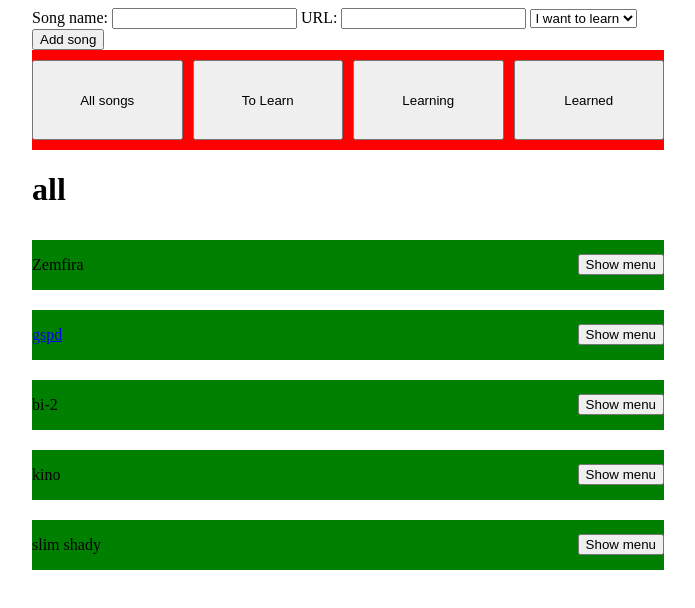
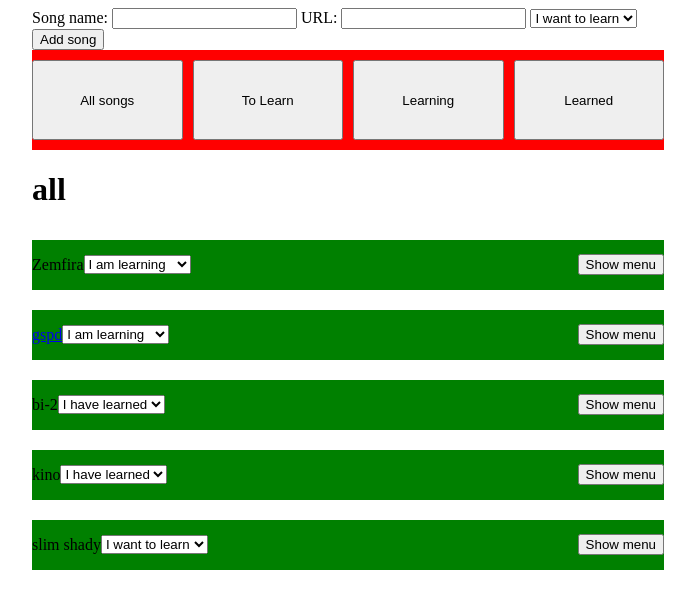
Before and after one commit to romanyaremchuk/songs-learning-tracker, a React (Vite) app: page / in a window 1280 px wide. Shown: the top 608 px of the page, without its empty margins (292-987 px from the left). Built offline with nearby package versions, Linux system fonts and the light colour scheme.

Commit message:
added status dropdown component, added editing status feature of already added songs. added tailwind and started integration with it to create basic pretty ui

```diff
--- a/src/App.tsx
+++ b/src/App.tsx
@@ -20,7 +20,7 @@ function App() {
         songs={songs}
         setUpdatedSong={setUpdatedSong}
         setSongs={setSongs}
-        header={filter}
+        statusCategory={filter}
       />
     </div>
   );
--- a/src/components/ItemMenu.tsx
+++ b/src/components/ItemMenu.tsx
@@ -1,10 +1,10 @@
-import React from "react";
 import style from "./ItemMenu.module.css";
 
 interface Props {
   onRemove: () => void;
   onSongNameRename: () => void;
   onSongURLEdit: () => void;
+  onChangeStatus: () => void;
 }
 
 const ItemMenu = ({ onRemove, onSongNameRename, onSongURLEdit }: Props) => {
--- a/src/components/SongForm.tsx
+++ b/src/components/SongForm.tsx
@@ -1,6 +1,7 @@
 import React, { useState } from "react";
 import { Song } from "../types/song";
 import { v4 as uuidv4 } from "uuid";
+import SongStatusDropdown from "./SongStatusDropdown";
 
 interface Props {
   songs: Song[];
@@ -45,11 +46,10 @@ const SongForm = ({ songs, setSongs }: Props) => {
         />{" "}
       </label>
       <label>
-        <select onChange={handleSelectChange}>
-          <option value={"wantToLearn"}>I want to learn</option>
-          <option value={"learning"}>I am learning</option>
-          <option value={"learned"}>I have learned</option>
-        </select>
+        <SongStatusDropdown
+          value={status}
+          handleSelectChange={handleSelectChange}
+        />
       </label>
       <button type="submit">Add song</button>
     </form>
--- a/src/components/SongItem.tsx
+++ b/src/components/SongItem.tsx
@@ -3,6 +3,7 @@ import { Song } from "../types/song";
 import ItemMenu from "./ItemMenu";
 import style from "./SongItem.module.css";
 import useClickOutside from "../hooks/useClickOutside";
+import SongStatusDropdown from "./SongStatusDropdown";
 
 interface Props {
   song: Song;
@@ -14,8 +15,12 @@ const SongItem = ({ song, handleRemoveSong, handleSongUpdate }: Props) => {
   const [itemIsMenuShown, setIsItemMenuShown] = useState(false);
   const [isEditingName, setIsEditingName] = useState(false);
   const [isEditingURL, setIsEditingURL] = useState(false);
+  const [isEditingStatus, setIsEditingStatus] = useState(false);
   const [newSongName, setNewSongName] = useState(song.name);
   const [newURL, setNewURL] = useState(song.url);
+  const [status, setStatus] = useState<"wantToLearn" | "learning" | "learned">(
+    song.status
+  );
   const itemMenuRef = useRef<HTMLDivElement>(null);
   const inputNameRef = useRef<HTMLInputElement>(null);
   const inputURLRef = useRef<HTMLInputElement>(null);
@@ -24,7 +29,14 @@ const SongItem = ({ song, handleRemoveSong, handleSongUpdate }: Props) => {
     setIsItemMenuShown(false);
     setIsEditingName(false);
     setIsEditingURL(false);
+    setIsEditingStatus(false);
   });
+
+  const handleStatusChange = (e: React.ChangeEvent<HTMLSelectElement>) => {
+    const newStatus = e.target.value as "wantToLearn" | "learning" | "learned";
+    setStatus(newStatus as "wantToLearn" | "learning" | "learned");
+    handleSongUpdate({ ...song, status: newStatus });
+  };
 
   useClickOutside(inputNameRef as React.RefObject<HTMLElement>, () => {
     if (isEditingName) {
@@ -74,7 +86,7 @@ const SongItem = ({ song, handleRemoveSong, handleSongUpdate }: Props) => {
         </p>
       )}
 
-      {isEditingName && !isEditingURL && (
+      {isEditingName && (
         <input
           ref={inputNameRef}
           value={newSongName}
@@ -96,6 +108,12 @@ const SongItem = ({ song, handleRemoveSong, handleSongUpdate }: Props) => {
         />
       )}
 
+      <SongStatusDropdown
+        value={status}
+        setIsVisible={setIsEditingURL}
+        handleSelectChange={handleStatusChange}
+      />
+
       {itemIsMenuShown ? (
         <div ref={itemMenuRef} className={style.SongItemMenu}>
           <ItemMenu
@@ -110,6 +128,11 @@ const SongItem = ({ song, handleRemoveSong, handleSongUpdate }: Props) => {
               setIsEditingURL(true);
             }}
             onRemove={handleRemoveSong}
+            onChangeStatus={() => {
+              setIsItemMenuShown(false);
+              handleSongUpdate(song);
+              setIsEditingName(true);
+            }}
           />
         </div>
       ) : (
--- a/src/components/SongList.tsx
+++ b/src/components/SongList.tsx
@@ -4,17 +4,24 @@ import style from "./SongList.module.css";
 
 interface Props {
   songs: Song[];
-  header: string;
+  statusCategory: string;
   setSongs: (songs: Song[]) => void;
   setUpdatedSong: (song: Song) => void;
 }
 
-const SongList = ({ songs, header, setSongs, setUpdatedSong }: Props) => {
+const SongList = ({
+  songs,
+  statusCategory,
+  setSongs,
+  setUpdatedSong,
+}: Props) => {
   const filteredSongs =
-    header === "all" ? songs : songs.filter((song) => song.status === header);
+    statusCategory === "all"
+      ? songs
+      : songs.filter((song) => song.status === statusCategory);
   return (
     <>
-      <h1>{header}</h1>
+      <h1>{statusCategory}</h1>
       <div className={style.SongList}>
         {filteredSongs.map((song) => (
           <SongItem
--- /dev/null
+++ b/src/components/SongStatusDropdown.tsx
@@ -0,0 +1,30 @@
+import React from "react";
+
+interface Props {
+  setIsVisible?: (isVisible: boolean) => void;
+  handleSelectChange: (e: React.ChangeEvent<HTMLSelectElement>) => void;
+  value: "wantToLearn" | "learning" | "learned";
+}
+
+const SongStatusDropdown = ({
+  handleSelectChange,
+  setIsVisible,
+  value,
+}: Props) => {
+  return (
+    <>
+      <select
+        onFocus={() => setIsVisible?.(true)}
+        onBlur={() => setIsVisible?.(false)}
+        onChange={handleSelectChange}
+        value={value}
+      >
+        <option value={"wantToLearn"}>I want to learn</option>
+        <option value={"learning"}>I am learning</option>
+        <option value={"learned"}>I have learned</option>
+      </select>
+    </>
+  );
+};
+
+export default SongStatusDropdown;
--- a/src/components/SongsFilter.tsx
+++ b/src/components/SongsFilter.tsx
@@ -1,4 +1,3 @@
-import React from "react";
 import styles from "./SongsFilter.module.css";
 
 interface Props {
```
